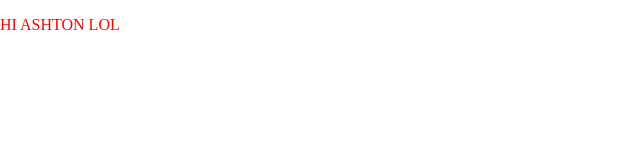
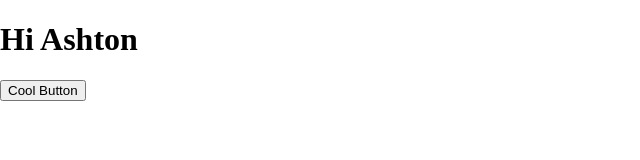
Before and after one commit to Sparklemoon/Hi-Ashton, a plain HTML site: page index.html in a window 1280 px wide. Shown: the whole page, without its empty margins (0-640 px from the left). Drawn offline with Linux system fonts and the light colour scheme.

Commit message:
cool button

```diff
--- a/index.html
+++ b/index.html
@@ -8,6 +8,12 @@
     <title>Document</title>
 </head>
 <body>
-    <p>HI ASHTON LOL</p>
+        <div class="page-container">
+            <h1>Hi Ashton</h1>
+            <a href="cool.html">
+                <button>Cool Button</button>
+            </a>
+        </div>
+    <!-- <p>HI ASHTON LOL</p> -->
 </body>
 </html>
```
